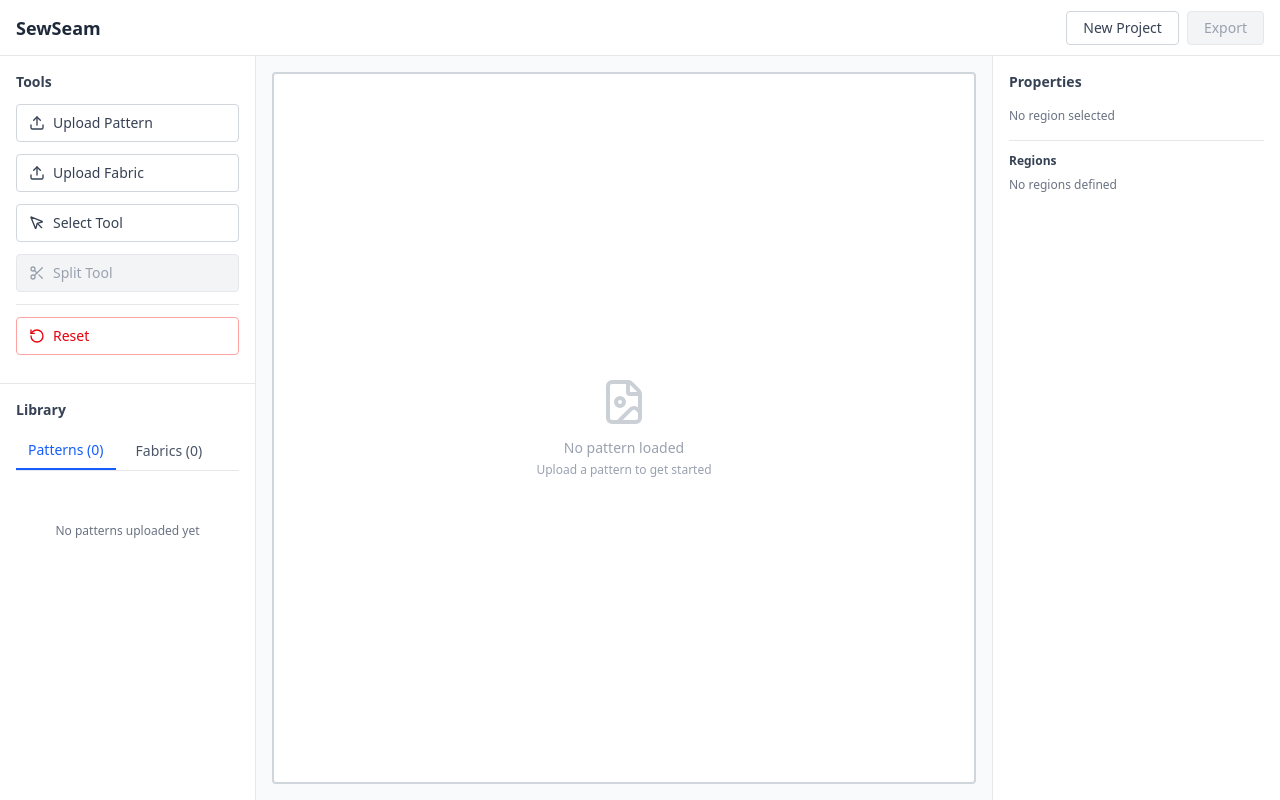
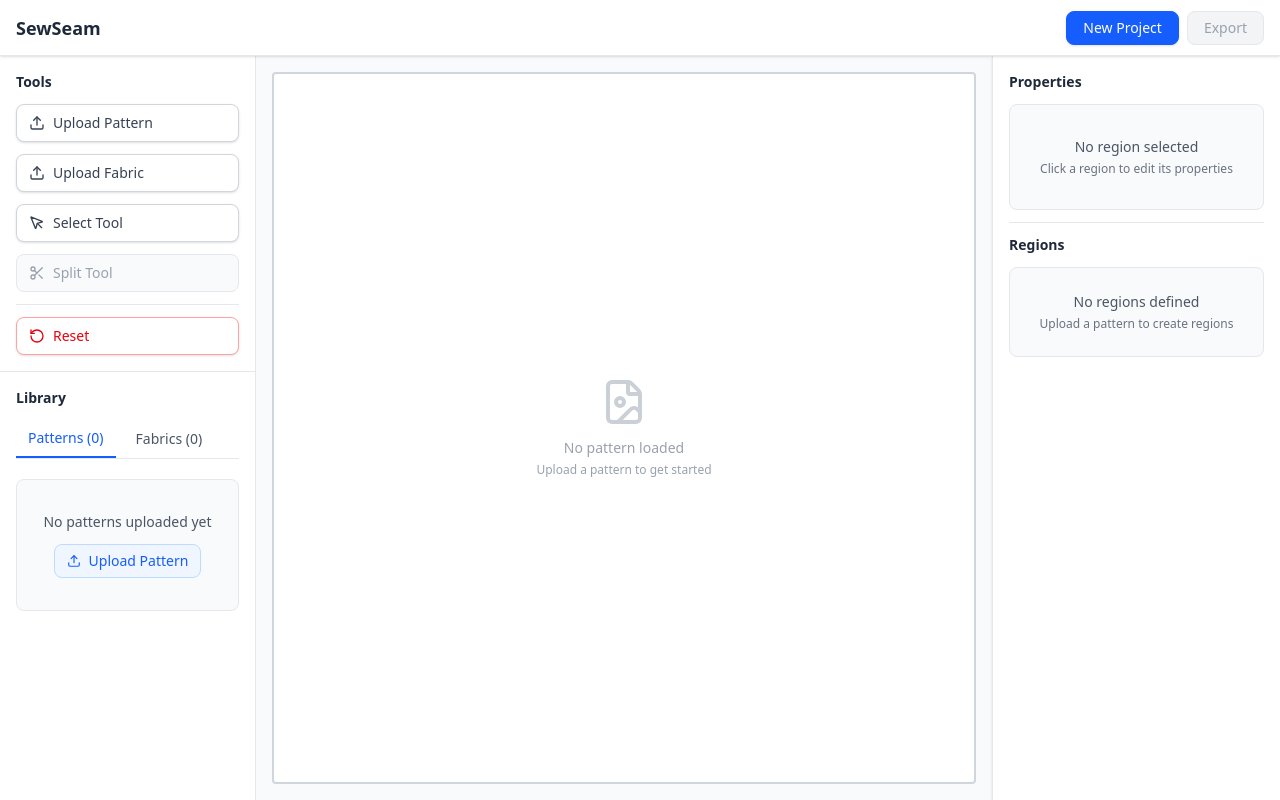
Before and after one commit to zgraper/SewSeam, a React (Vite) app: page / in a window 1280 px wide. Built offline with nearby package versions, Linux system fonts and the light colour scheme.

Commit message:
Part 1: Update UI with sleet white theme and consistent styling
Co-authored-by: zgraper <140205984+zgraper@users.noreply.github.com>

```diff
--- a/src/App.tsx
+++ b/src/App.tsx
@@ -5,6 +5,7 @@ import LibraryPanel from './components/LibraryPanel';
 import Workspace from './components/Workspace';
 import PropertiesPanel from './components/PropertiesPanel';
 import MobileToolbar, { MobileDrawer } from './components/MobileToolbar';
+import Divider from './components/ui/Divider';
 
 function App() {
   const { ui, setActiveDrawer } = useStore();
@@ -16,19 +17,19 @@ function App() {
       {/* Desktop 3-column layout */}
       <div className="flex-1 flex overflow-hidden">
         {/* Left Panel - Tools and Library (hidden on mobile) */}
-        <aside className="hidden md:block w-64 bg-white border-r border-gray-200 overflow-y-auto">
+        <aside className="hidden md:block w-64 bg-white border-r border-gray-200 overflow-y-auto shadow-sm">
           <ToolsPanel />
-          <div className="border-t border-gray-200" />
+          <Divider />
           <LibraryPanel />
         </aside>
 
         {/* Center - Workspace */}
-        <main className="flex-1 overflow-auto mb-14 md:mb-0">
+        <main className="flex-1 overflow-auto mb-14 md:mb-0 bg-gray-50">
           <Workspace />
         </main>
 
         {/* Right Panel - Properties (hidden on mobile) */}
-        <aside className="hidden md:block w-72 bg-white border-l border-gray-200 overflow-y-auto">
+        <aside className="hidden md:block w-72 bg-white border-l border-gray-200 overflow-y-auto shadow-sm">
           <PropertiesPanel />
         </aside>
       </div>
@@ -43,7 +44,7 @@ function App() {
         title="Tools & Library"
       >
         <ToolsPanel />
-        <div className="border-t border-gray-200" />
+        <Divider />
         <LibraryPanel />
       </MobileDrawer>
 
--- a/src/components/LibraryPanel.tsx
+++ b/src/components/LibraryPanel.tsx
@@ -1,11 +1,15 @@
-import { useState } from 'react';
+import { useState, useRef } from 'react';
 import { useStore } from '../store';
-import { X } from 'lucide-react';
+import { X, Upload } from 'lucide-react';
+import PanelHeader from './ui/PanelHeader';
+import Section from './ui/Section';
 
 type TabType = 'patterns' | 'fabrics';
 
 export default function LibraryPanel() {
   const [activeTab, setActiveTab] = useState<TabType>('patterns');
+  const patternInputRef = useRef<HTMLInputElement>(null);
+  const fabricInputRef = useRef<HTMLInputElement>(null);
   const {
     patterns,
     fabrics,
@@ -14,15 +18,111 @@ export default function LibraryPanel() {
     setSelectedPatternId,
     setSelectedFabricId,
     removePattern,
-    removeFabric
+    removeFabric,
+    addPattern,
+    addFabric,
   } = useStore();
+
+  const handlePatternUpload = async (e: React.ChangeEvent<HTMLInputElement>) => {
+    const file = e.target.files?.[0];
+    if (!file) return;
+
+    const reader = new FileReader();
+
+    if (file.type === 'image/svg+xml' || file.name.endsWith('.svg')) {
+      reader.onload = (event) => {
+        const svgText = event.target?.result as string;
+        const parser = new DOMParser();
+        const doc = parser.parseFromString(svgText, 'image/svg+xml');
+        const svgElement = doc.querySelector('svg');
+
+        const viewBox = svgElement?.getAttribute('viewBox') || undefined;
+        const widthAttr = svgElement?.getAttribute('width');
+        const heightAttr = svgElement?.getAttribute('height');
+        const width = widthAttr ? Number.parseFloat(widthAttr) : undefined;
+        const height = heightAttr ? Number.parseFloat(heightAttr) : undefined;
+
+        const patternId = crypto.randomUUID();
+        addPattern({
+          id: patternId,
+          name: file.name,
+          type: 'svg',
+          svgText,
+          width,
+          height,
+          viewBox,
+        });
+        setSelectedPatternId(patternId);
+      };
+      reader.readAsText(file);
+    } else if (file.type.startsWith('image/')) {
+      reader.onload = async (event) => {
+        const imageUrl = event.target?.result as string;
+        const img = new Image();
+        await new Promise((resolve) => {
+          img.onload = resolve;
+          img.src = imageUrl;
+        });
+
+        const patternId = crypto.randomUUID();
+        addPattern({
+          id: patternId,
+          name: file.name,
+          type: 'image',
+          imageUrl,
+          width: img.naturalWidth || img.width,
+          height: img.naturalHeight || img.height,
+          viewBox: `0 0 ${img.naturalWidth || img.width} ${img.naturalHeight || img.height}`,
+        });
+        setSelectedPatternId(patternId);
+      };
+      reader.readAsDataURL(file);
+    }
+
+    e.target.value = '';
+  };
+
+  const handleFabricUpload = (e: React.ChangeEvent<HTMLInputElement>) => {
+    const file = e.target.files?.[0];
+    if (!file || !file.type.startsWith('image/')) return;
+
+    const reader = new FileReader();
+    reader.onload = async (event) => {
+      const imageUrl = event.target?.result as string;
+      const img = new Image();
+      await new Promise((resolve) => {
+        img.onload = resolve;
+        img.src = imageUrl;
+      });
+
+      const fabricId = crypto.randomUUID();
+      addFabric({
+        id: fabricId,
+        name: file.name,
+        imageUrl,
+        width: img.naturalWidth || img.width,
+        height: img.naturalHeight || img.height,
+      });
+      setSelectedFabricId(fabricId);
+    };
+    reader.readAsDataURL(file);
+
+    e.target.value = '';
+  };
 
   const renderPatterns = () => {
     if (patterns.length === 0) {
       return (
-        <p className="text-xs text-gray-500 text-center py-8">
-          No patterns uploaded yet
-        </p>
+        <div className="text-center py-8 px-4 bg-gray-50 rounded-lg border border-gray-200">
+          <p className="text-sm text-gray-600 mb-3">No patterns uploaded yet</p>
+          <button
+            onClick={() => patternInputRef.current?.click()}
+            className="inline-flex items-center gap-2 px-3 py-1.5 text-sm font-medium text-blue-600 bg-blue-50 border border-blue-200 rounded-lg hover:bg-blue-100 transition-colors"
+          >
+            <Upload size={14} />
+            Upload Pattern
+          </button>
+        </div>
       );
     }
 
@@ -84,9 +184,16 @@ export default function LibraryPanel() {
   const renderFabrics = () => {
     if (fabrics.length === 0) {
       return (
-        <p className="text-xs text-gray-500 text-center py-8">
-          No fabrics uploaded yet
-        </p>
+        <div className="text-center py-8 px-4 bg-gray-50 rounded-lg border border-gray-200">
+          <p className="text-sm text-gray-600 mb-3">No fabrics uploaded yet</p>
+          <button
+            onClick={() => fabricInputRef.current?.click()}
+            className="inline-flex items-center gap-2 px-3 py-1.5 text-sm font-medium text-blue-600 bg-blue-50 border border-blue-200 rounded-lg hover:bg-blue-100 transition-colors"
+          >
+            <Upload size={14} />
+            Upload Fabric
+          </button>
+        </div>
       );
     }
 
@@ -141,8 +248,25 @@ export default function LibraryPanel() {
   };
 
   return (
-    <div className="p-4 space-y-3">
-      <h2 className="text-sm font-semibold text-gray-700">Library</h2>
+    <div className="p-4">
+      <Section>
+        <PanelHeader>Library</PanelHeader>
+
+        {/* Hidden file inputs */}
+        <input
+          ref={patternInputRef}
+          type="file"
+          accept=".svg,image/*"
+          onChange={handlePatternUpload}
+          className="hidden"
+        />
+        <input
+          ref={fabricInputRef}
+          type="file"
+          accept="image/*"
+          onChange={handleFabricUpload}
+          className="hidden"
+        />
 
         {/* Tabs */}
         <div className="flex gap-2 border-b border-gray-200">
@@ -172,6 +296,7 @@ export default function LibraryPanel() {
         <div className="pt-2">
           {activeTab === 'patterns' ? renderPatterns() : renderFabrics()}
         </div>
+      </Section>
     </div>
   );
 }
--- a/src/components/PropertiesPanel.tsx
+++ b/src/components/PropertiesPanel.tsx
@@ -1,5 +1,8 @@
 import { useStore } from '../store';
 import type { FabricTransform } from '../store';
+import PanelHeader from './ui/PanelHeader';
+import Section from './ui/Section';
+import Divider from './ui/Divider';
 
 export default function PropertiesPanel() {
   const { regions, selectedRegionId, updateRegion } = useStore();
@@ -16,28 +19,29 @@ export default function PropertiesPanel() {
   };
 
   return (
-    <div className="p-4 space-y-4">
-      <h2 className="text-sm font-semibold text-gray-700">Properties</h2>
+    <div className="p-4">
+      <Section>
+        <PanelHeader>Properties</PanelHeader>
 
         {selectedRegion ? (
-        <div className="space-y-3">
+          <div className="space-y-4">
             <div>
-            <label className="text-xs text-gray-600 block mb-1">Region Name</label>
+              <label className="text-xs font-medium text-gray-600 block mb-1.5">Region Name</label>
               <input
                 type="text"
                 value={selectedRegion.name}
                 readOnly
-              className="w-full px-2 py-1.5 text-sm border border-gray-300 rounded bg-gray-50"
+                className="w-full px-3 py-2 text-sm border border-gray-300 rounded-lg bg-gray-50 text-gray-700"
               />
             </div>
 
-          <div className="space-y-2">
-            <label className="text-xs text-gray-600 block">Fabric Transform</label>
+            <div className="space-y-3">
+              <label className="text-xs font-medium text-gray-600 block">Fabric Transform</label>
 
               <div>
-              <label className="text-xs text-gray-500 flex justify-between">
+                <label className="text-xs text-gray-500 flex justify-between mb-1">
                   <span>X Position</span>
-                <span className="font-mono">{selectedRegion.fabricTransform.x}</span>
+                  <span className="font-mono text-gray-700">{selectedRegion.fabricTransform.x}</span>
                 </label>
                 <input
                   type="range"
@@ -50,9 +54,9 @@ export default function PropertiesPanel() {
               </div>
 
               <div>
-              <label className="text-xs text-gray-500 flex justify-between">
+                <label className="text-xs text-gray-500 flex justify-between mb-1">
                   <span>Y Position</span>
-                <span className="font-mono">{selectedRegion.fabricTransform.y}</span>
+                  <span className="font-mono text-gray-700">{selectedRegion.fabricTransform.y}</span>
                 </label>
                 <input
                   type="range"
@@ -65,9 +69,9 @@ export default function PropertiesPanel() {
               </div>
 
               <div>
-              <label className="text-xs text-gray-500 flex justify-between">
+                <label className="text-xs text-gray-500 flex justify-between mb-1">
                   <span>Scale</span>
-                <span className="font-mono">{selectedRegion.fabricTransform.scale.toFixed(1)}</span>
+                  <span className="font-mono text-gray-700">{selectedRegion.fabricTransform.scale.toFixed(1)}</span>
                 </label>
                 <input
                   type="range"
@@ -81,9 +85,9 @@ export default function PropertiesPanel() {
               </div>
 
               <div>
-              <label className="text-xs text-gray-500 flex justify-between">
+                <label className="text-xs text-gray-500 flex justify-between mb-1">
                   <span>Rotation</span>
-                <span className="font-mono">{selectedRegion.fabricTransform.rotation}°</span>
+                  <span className="font-mono text-gray-700">{selectedRegion.fabricTransform.rotation}°</span>
                 </label>
                 <input
                   type="range"
@@ -97,22 +101,30 @@ export default function PropertiesPanel() {
             </div>
           </div>
         ) : (
-        <p className="text-xs text-gray-500">No region selected</p>
+          <div className="text-center py-8 px-4 bg-gray-50 rounded-lg border border-gray-200">
+            <p className="text-sm text-gray-600">No region selected</p>
+            <p className="text-xs text-gray-500 mt-1">Click a region to edit its properties</p>
+          </div>
         )}
 
-      <div className="border-t border-gray-200 pt-3 mt-4">
-        <h3 className="text-xs font-semibold text-gray-700 mb-2">Regions</h3>
+        <Divider />
+
+        <div>
+          <h3 className="text-sm font-semibold text-gray-800 mb-3">Regions</h3>
           {regions.length === 0 ? (
-          <p className="text-xs text-gray-500">No regions defined</p>
+            <div className="text-center py-6 px-4 bg-gray-50 rounded-lg border border-gray-200">
+              <p className="text-sm text-gray-600">No regions defined</p>
+              <p className="text-xs text-gray-500 mt-1">Upload a pattern to create regions</p>
+            </div>
           ) : (
-          <div className="space-y-1">
+            <div className="space-y-2">
               {regions.map((region) => (
                 <div
                   key={region.id}
-                className={`px-2 py-1.5 text-xs rounded cursor-pointer ${
+                  className={`px-3 py-2 text-sm rounded-lg cursor-pointer transition-colors ${
                     selectedRegionId === region.id
-                    ? 'bg-blue-100 text-blue-700 border border-blue-300'
-                    : 'bg-gray-50 text-gray-700 border border-gray-200 hover:bg-gray-100'
+                      ? 'bg-blue-50 text-blue-700 border border-blue-300 font-medium'
+                      : 'bg-white text-gray-700 border border-gray-200 hover:bg-gray-50'
                   }`}
                   onClick={() => useStore.getState().setSelectedRegionId(region.id)}
                 >
@@ -122,6 +134,7 @@ export default function PropertiesPanel() {
             </div>
           )}
         </div>
+      </Section>
     </div>
   );
 }
--- a/src/components/ToolsPanel.tsx
+++ b/src/components/ToolsPanel.tsx
@@ -2,6 +2,9 @@ import { Upload, MousePointer, Scissors, RotateCcw } from 'lucide-react';
 import { useStore } from '../store';
 import { useRef } from 'react';
 import { extractOuterBoundary } from '../utils/rasterBoundaryExtractor';
+import PanelHeader from './ui/PanelHeader';
+import Section from './ui/Section';
+import Divider from './ui/Divider';
 
 const loadImageSize = (src: string) =>
   new Promise<{ width: number; height: number }>((resolve, reject) => {
@@ -118,12 +121,13 @@ export default function ToolsPanel() {
   };
 
   return (
-    <div className="p-4 space-y-3">
-      <h2 className="text-sm font-semibold text-gray-700 mb-3">Tools</h2>
+    <div className="p-4">
+      <Section>
+        <PanelHeader>Tools</PanelHeader>
 
         <button
           onClick={() => patternInputRef.current?.click()}
-        className="w-full flex items-center gap-2 px-3 py-2 text-sm text-gray-700 bg-white border border-gray-300 rounded hover:bg-gray-50 active:bg-gray-100 transition-colors"
+          className="w-full flex items-center gap-2 px-3 py-2 text-sm font-medium text-gray-700 bg-white border border-gray-300 rounded-lg hover:bg-gray-50 active:bg-gray-100 transition-colors shadow-sm"
         >
           <Upload size={16} />
           Upload Pattern
@@ -138,7 +142,7 @@ export default function ToolsPanel() {
 
         <button
           onClick={() => fabricInputRef.current?.click()}
-        className="w-full flex items-center gap-2 px-3 py-2 text-sm text-gray-700 bg-white border border-gray-300 rounded hover:bg-gray-50 active:bg-gray-100 transition-colors"
+          className="w-full flex items-center gap-2 px-3 py-2 text-sm font-medium text-gray-700 bg-white border border-gray-300 rounded-lg hover:bg-gray-50 active:bg-gray-100 transition-colors shadow-sm"
         >
           <Upload size={16} />
           Upload Fabric
@@ -152,7 +156,7 @@ export default function ToolsPanel() {
         />
 
         <button
-        className="w-full flex items-center gap-2 px-3 py-2 text-sm text-gray-700 bg-white border border-gray-300 rounded hover:bg-gray-50 active:bg-gray-100 transition-colors"
+          className="w-full flex items-center gap-2 px-3 py-2 text-sm font-medium text-gray-700 bg-white border border-gray-300 rounded-lg hover:bg-gray-50 active:bg-gray-100 transition-colors shadow-sm"
         >
           <MousePointer size={16} />
           Select Tool
@@ -160,21 +164,22 @@ export default function ToolsPanel() {
 
         <button
           disabled
-        className="w-full flex items-center gap-2 px-3 py-2 text-sm text-gray-400 bg-gray-100 border border-gray-200 rounded cursor-not-allowed"
+          className="w-full flex items-center gap-2 px-3 py-2 text-sm font-medium text-gray-400 bg-gray-50 border border-gray-200 rounded-lg cursor-not-allowed"
         >
           <Scissors size={16} />
           Split Tool
         </button>
 
-      <div className="border-t border-gray-200 my-3 pt-3">
+        <Divider />
+
         <button
           onClick={reset}
-          className="w-full flex items-center gap-2 px-3 py-2 text-sm text-red-600 bg-white border border-red-300 rounded hover:bg-red-50 active:bg-red-100 transition-colors"
+          className="w-full flex items-center gap-2 px-3 py-2 text-sm font-medium text-red-600 bg-white border border-red-300 rounded-lg hover:bg-red-50 active:bg-red-100 transition-colors shadow-sm"
         >
           <RotateCcw size={16} />
           Reset
         </button>
-      </div>
+      </Section>
     </div>
   );
 }
--- a/src/components/TopBar.tsx
+++ b/src/components/TopBar.tsx
@@ -4,18 +4,18 @@ export default function TopBar() {
   const reset = useStore((state) => state.reset);
 
   return (
-    <div className="h-14 bg-white border-b border-gray-200 flex items-center justify-between px-4 shadow-sm">
+    <div className="sticky top-0 z-10 h-14 bg-white border-b border-gray-200 flex items-center justify-between px-4 shadow-sm">
       <h1 className="text-lg font-semibold text-gray-800">SewSeam</h1>
       <div className="flex gap-2">
         <button
           onClick={reset}
-          className="px-4 py-1.5 text-sm font-medium text-gray-700 bg-white border border-gray-300 rounded hover:bg-gray-50 active:bg-gray-100 transition-colors"
+          className="px-4 py-1.5 text-sm font-medium text-white bg-blue-600 border border-blue-600 rounded-lg hover:bg-blue-700 active:bg-blue-800 transition-colors shadow-sm"
         >
           New Project
         </button>
         <button
           disabled
-          className="px-4 py-1.5 text-sm font-medium text-gray-400 bg-gray-100 border border-gray-200 rounded cursor-not-allowed"
+          className="px-4 py-1.5 text-sm font-medium text-gray-400 bg-gray-100 border border-gray-200 rounded-lg cursor-not-allowed"
         >
           Export
         </button>
--- /dev/null
+++ b/src/components/ui/Divider.tsx
@@ -0,0 +1,3 @@
+export default function Divider() {
+  return <div className="border-t border-gray-200" />;
+}
--- /dev/null
+++ b/src/components/ui/PanelHeader.tsx
@@ -0,0 +1,11 @@
+interface PanelHeaderProps {
+  children: React.ReactNode;
+}
+
+export default function PanelHeader({ children }: PanelHeaderProps) {
+  return (
+    <h2 className="text-sm font-semibold text-gray-800">
+      {children}
+    </h2>
+  );
+}
--- /dev/null
+++ b/src/components/ui/Section.tsx
@@ -0,0 +1,12 @@
+interface SectionProps {
+  children: React.ReactNode;
+  className?: string;
+}
+
+export default function Section({ children, className = '' }: SectionProps) {
+  return (
+    <div className={`space-y-3 ${className}`}>
+      {children}
+    </div>
+  );
+}
```
Lines whose indentation alone changed are shown as unchanged.
